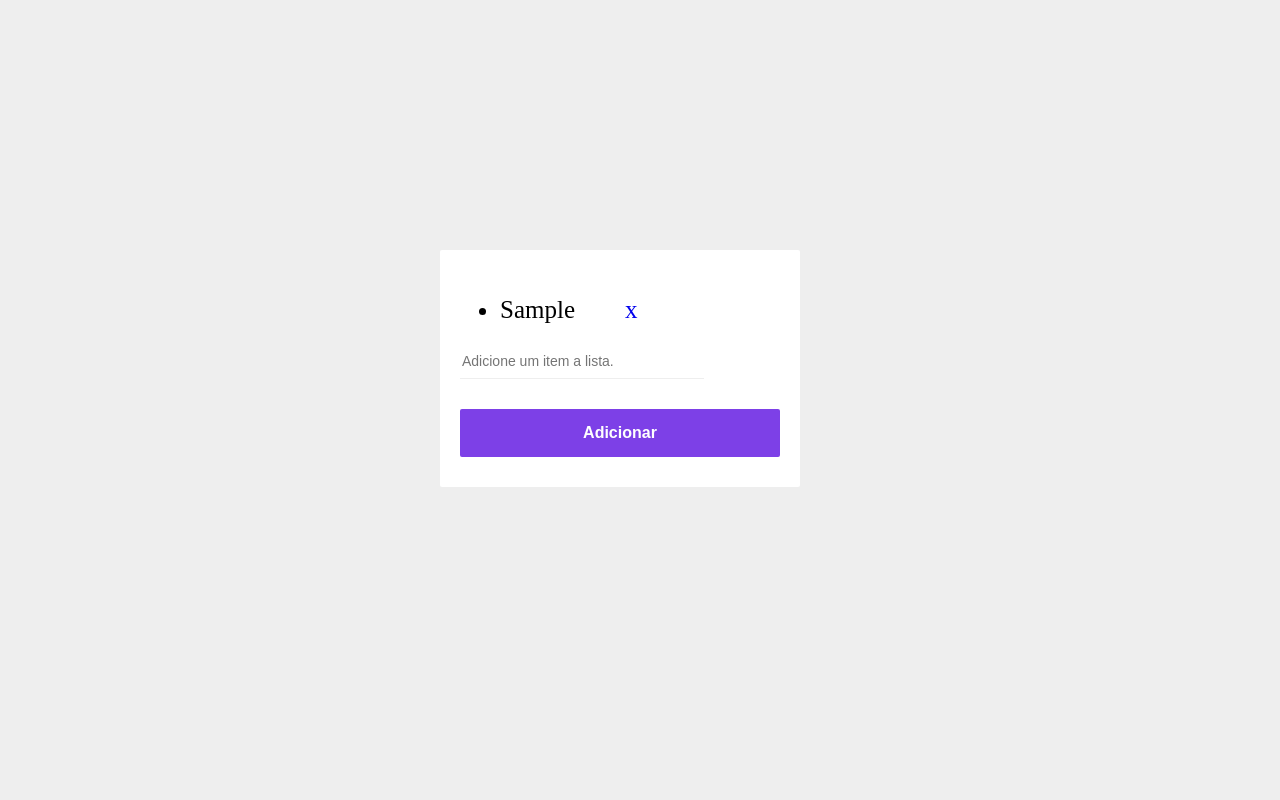
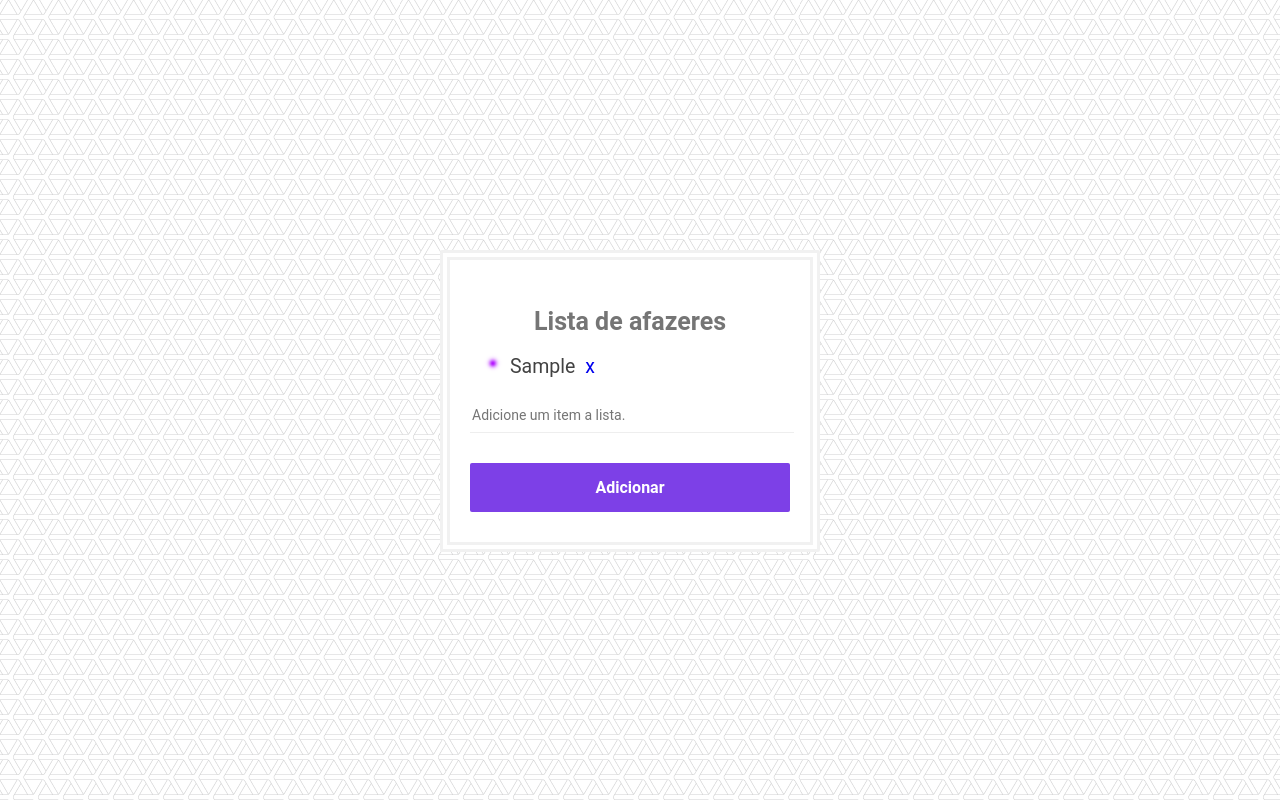
Before and after one commit to mazzaro1/Lista-JavaScript, a plain HTML site: page index.html in a window 1280 px wide. Both pictures are taken after typing "Sample" into the empty fields and a click on the button "Adicionar". Drawn offline with Linux system fonts and the light colour scheme.

Commit message:
Estilo/ aplicação finalizada
Estilo/ aplicação finalizada

```diff
--- a/index.html
+++ b/index.html
@@ -8,7 +8,9 @@
     <title>Javascript</title>
 </head>
 <body>
+
     <div id="app">
+        <h1>Lista de afazeres</h1>
         <ul></ul>
         <input type="text" placeholder="Adicione um item a lista.">
         <button>Adicionar</button>
--- a/todos.css
+++ b/todos.css
@@ -1,5 +1,5 @@
 body {
-    background-color: rgb(238, 238, 238);
+    background-image: url(webb.png);
 
         width: 400px;
         margin: 0 auto;
@@ -7,6 +7,7 @@ body {
         padding: 0 20px 20px 20px;
         border-radius: 50px;
         position: center;
+        transition-duration: 0.5s;
 }
 
 #app{
@@ -15,6 +16,10 @@ body {
     box-shadow: 0 0 14px 0rgba(0,0,0,0,0.02);
     border-radius: 2px;
     padding:  30px 20px;
+    transition-duration: 0.5s;
+    border-color: rgb(241, 241, 241);
+    border-width:10px;
+    border-style: double;
 }
 
 #app button {
@@ -29,35 +34,59 @@ body {
     color: #FFF;
     cursor: pointer;
     transition-duration: 0.5s;
+    font-family: 'Roboto', sans-serif;
 }
 #app button:hover{
     background: #6931ca ;
+    transition-duration: 0.5s;
 }
 
 #app input{
-    width: 75%;
+    width: 100%;
 height: 32px;
 font-size: 14px;
 color: #777;
 border: 0;
 border-bottom: 1px solid #EEE;
 transition-duration: 0.5s;
+font-family: 'Roboto', sans-serif;
+margin-top: 20px;
 }
-
 #app input{
     margin-top: 20px;
-    display: grid;
+    display: block;
     gap: 20px;
     grid-template-columns: 1fr 1fr;
+    font-family: 'Roboto', sans-serif;
+    transition-duration: 0.5s;
 }
 
 li{
-    font-size: 25px;
+    font-size: 19.5px;
     text-decoration:none;
+    font-family: 'Roboto', sans-serif;
+    list-style-image: url("ponto.png");
+    color: rgb(66, 66, 66);
+    border-radius: 50px;
+    transition-duration: 0.5s;
+}
 
-}
+
 
 a{
     text-decoration:none;
-    margin-left: 50px;
+    margin-left: 10px;
+    font-family: 'Roboto', sans-serif;
+    text-align: right;
+    transition-duration: 0.5s;
 }
+
+h1{
+    font-family: 'Roboto', sans-serif;
+    color: rgb(117, 117, 117);
+    font-size: 25px;
+    font-weight: bold;
+    display: block;
+    text-align: center;
+    transition-duration: 0.5s;
+}
```
Also changed, not shown: ponto.png (added), webb.png (added).
